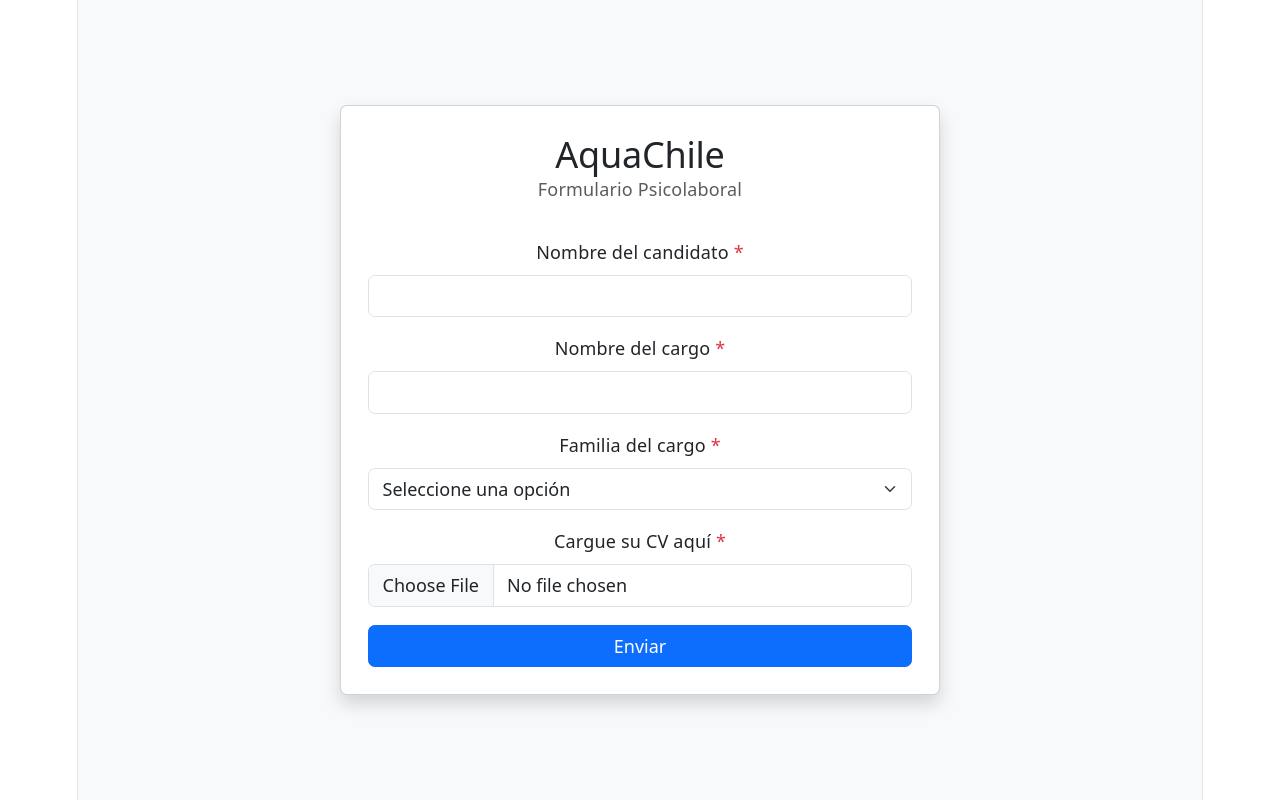
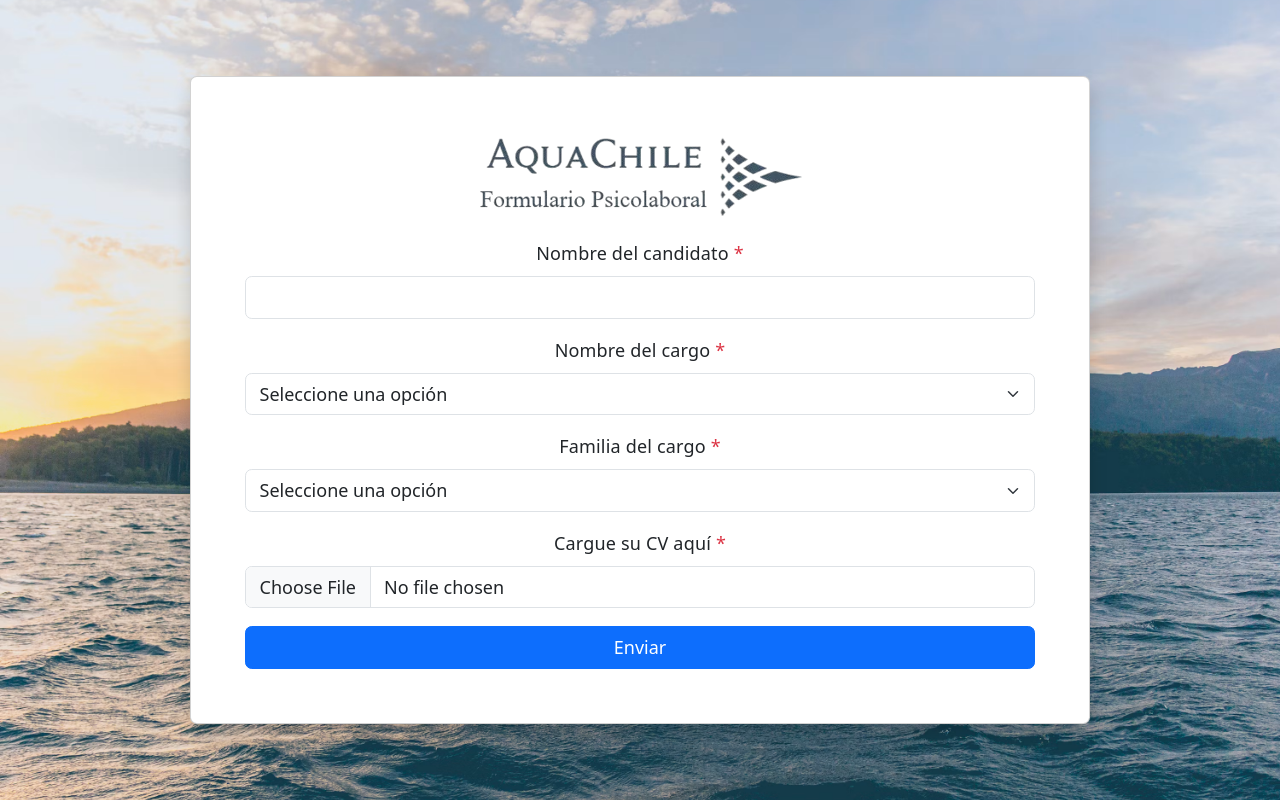
Before and after one commit to MatiasTenorio/Fullstack-II-Aquachile, a React (Vite) app in the folder aquachile-frontend/: page / in a window 1280 px wide. Built offline with nearby package versions, Linux system fonts and the light colour scheme.

Commit message:
Feat (Develop: cambio de formulario)

```diff
--- a/aquachile-frontend/src/components/FormularioSolicitud.jsx
+++ b/aquachile-frontend/src/components/FormularioSolicitud.jsx
@@ -1,5 +1,8 @@
 import { useState } from 'react';
+import fondo from '../assets/montana-sobre-mar.png';
+import logo from '../assets/aqua-chile-logo.png';
 
+const NOMBRES_CARGO = ['A', 'B', 'C'];
 const FAMILIAS_CARGO = ['Profesional A', 'Profesional B C'];
 
 function FormularioSolicitud() {
@@ -23,7 +26,7 @@
   const validar = () => {
     const nuevosErrores = {};
     if (!formData.nombreCandidato.trim()) nuevosErrores.nombreCandidato = 'Este campo es obligatorio';
-    if (!formData.nombreCargo.trim()) nuevosErrores.nombreCargo = 'Este campo es obligatorio';
+    if (!formData.nombreCargo.trim()) nuevosErrores.nombreCargo = 'Selecciona una opción';
     if (!formData.familiaCargo) nuevosErrores.familiaCargo = 'Selecciona una opción';
     if (!formData.cv) nuevosErrores.cv = 'Debes adjuntar tu CV';
     setErrores(nuevosErrores);
@@ -39,11 +42,24 @@
   };
 
   return (
-    <div className="d-flex justify-content-center align-items-center min-vh-100 bg-light">
-      <div className="card shadow p-4" style={{ maxWidth: '600px', width: '100%' }}>
+    <div
+      className="d-flex justify-content-center align-items-center"
+      style={{
+        position: 'fixed',
+        top: 0,
+        right: 0,
+        bottom: 0,
+        left: 0,
+        overflowY: 'auto',
+        backgroundImage: `url(${fondo})`,
+        backgroundSize: 'cover',
+        backgroundPosition: 'center',
+        backgroundRepeat: 'no-repeat',
+      }}
+    >
+      <div className="card shadow p-5 m-3" style={{ maxWidth: '900px', width: '100%' }}>
         <div className="text-center mb-3">
-          <h2 className="mb-0">AquaChile</h2>
-          <p className="text-muted">Formulario Psicolaboral</p>
+          <img src={logo} alt="AquaChile - Formulario Psicolaboral" className="img-fluid" style={{ maxWidth: '450px' }} />
         </div>
 
         <form onSubmit={handleSubmit} noValidate>
@@ -66,14 +82,18 @@
             <label htmlFor="nombreCargo" className="form-label">
               Nombre del cargo <span className="text-danger">*</span>
             </label>
-            <input
-              type="text"
-              className={`form-control ${errores.nombreCargo ? 'is-invalid' : ''}`}
+            <select
+              className={`form-select ${errores.nombreCargo ? 'is-invalid' : ''}`}
               id="nombreCargo"
               name="nombreCargo"
               value={formData.nombreCargo}
               onChange={handleChange}
-            />
+            >
+              <option value="">Seleccione una opción</option>
+              {NOMBRES_CARGO.map((cargo) => (
+                <option key={cargo} value={cargo}>{cargo}</option>
+              ))}
+            </select>
             {errores.nombreCargo && <div className="invalid-feedback">{errores.nombreCargo}</div>}
           </div>
 
```
Also changed, not shown: aquachile-frontend/src/assets/aqua-chile-logo.png (added), aquachile-frontend/src/assets/montana-sobre-mar.png (added).
